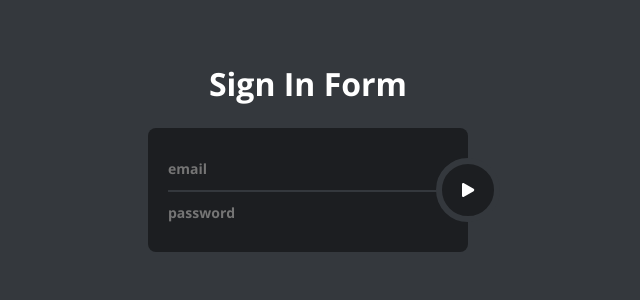
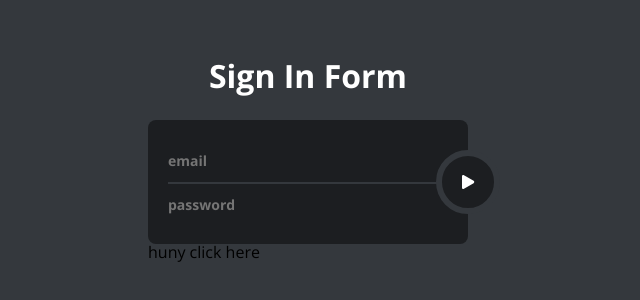
Before and after one commit to KirillHudokon/chat, a React (Create React App) app: page /signin in a window 1280 px wide. Shown: the part 210-510 px from the top of the page, without its empty margins (332-972 px from the left). Built offline with nearby package versions, Linux system fonts and the light colour scheme.

Commit message:
add support links to form

```diff
--- /dev/null
+++ b/src/components/Auth/FormAccountSupportLink/index.js
@@ -0,0 +1,11 @@
+import styles from'./index.module.scss';
+
+function FormAccountSupportLink({text}) {
+  return (
+    <div className={styles.formAccountSupportLink}>
+        {text} <span className={styles.formAccountSupportLinkRedirect}>click here</span>
+    </div>
+  );
+}
+
+export default FormAccountSupportLink;
--- /dev/null
+++ b/src/components/Auth/FormAccountSupportLink/index.module.scss
@@ -0,0 +1 @@
+@import '../../../utils/styles/authForm.scss'
--- a/src/components/Auth/SignIn/index.js
+++ b/src/components/Auth/SignIn/index.js
@@ -1,11 +1,14 @@
 import styles from'./index.module.scss';
 import AuthFormWrapper from "../hoc/AuthFormWrapper"
 import AuthFormController from "../hoc/AuthFormController"
+import AuthFormWithSupportLinks from "../hoc/AuthFormWithSupportLinks/"
+import FormAccountSupportLink from "../FormAccountSupportLink"
 import FormWithTitle from "../FormTitleWrapper/"
 import { Icon } from '../../../utils/Icon';
 import { signInInitialState } from '../../../utils/initialStates';
 
-function SignIn({email, password, changeUserData}) {
+function SignIn({email, password, changeUserData, children}) {
+
   return (
     <div className={styles.formContainer}>
       <FormWithTitle title="Sign In Form">
@@ -41,10 +44,19 @@ function SignIn({email, password, changeUserData}) {
               </div>
             </div>
           </form>
+          <div>
+            {children}
+          </div>
         </div>
       </FormWithTitle>
     </div>
   );
 }
+SignIn.supportLinks = () => (
+  <div>
+    <FormAccountSupportLink text="huny"/>
+  </div>
+)
 
-export default AuthFormWrapper(AuthFormController(SignIn,signInInitialState));
+
+export default AuthFormWrapper(AuthFormWithSupportLinks(AuthFormController(SignIn,signInInitialState),SignIn.supportLinks()));
--- /dev/null
+++ b/src/components/Auth/hoc/AuthFormWithSupportLinks/index.js
@@ -0,0 +1,8 @@
+const AuthFormWithSupportLinks = (Component,SupportLinks) => () => {
+  return (
+    <Component>
+      {SupportLinks}
+    </Component>
+  );
+}
+export default AuthFormWithSupportLinks;
```
